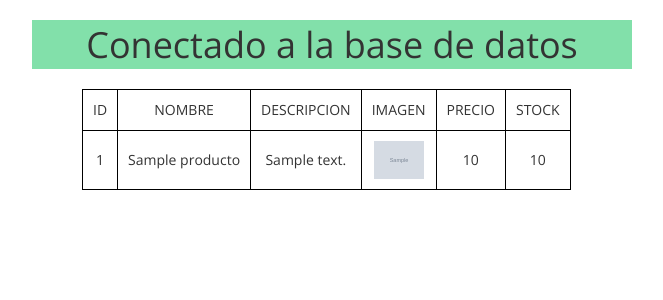
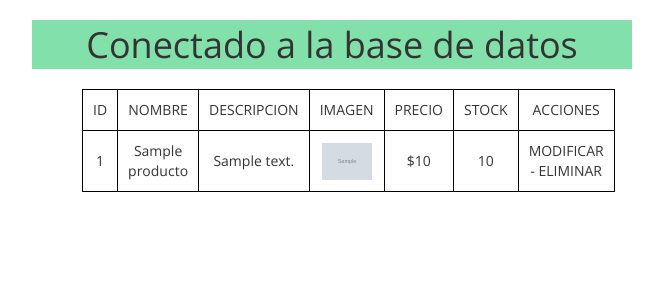
Before and after one commit to HernanFranco96/Web_Design_Course, a PHP site: page /admin/index.php in a window 1280 px wide. Shown: the part 84-384 px from the top of the page, without its empty margins (308-971 px from the left). Run offline with PHP 8.4, Linux system fonts and the light colour scheme; tables that the repository leaves empty hold one stand-in row (values such as "Sample post"); grey boxes marked "Sample" are stand-in pictures.

Commit message:
Terminando clas 6. Conexion a base de datos y Hacer peticion.

```diff
--- a/4 - PHP y MySQL/Clase 5/FASE_INICIAL/admin/panel.php
+++ b/4 - PHP y MySQL/Clase 5/FASE_INICIAL/admin/panel.php
@@ -24,6 +24,7 @@
     <td>IMAGEN</td>
     <td>PRECIO</td>
     <td>STOCK</td>
+    <td>ACCIONES</td>
     </tr>";
 
     foreach($conection->query($sql) as $value)
@@ -34,9 +35,16 @@
                 <td class="nom"><?php echo $value['nombre'] ?></td>
                 <td class="desc"><?php echo $value['descripcion'] ?></td>
                 <td class="img"><img src="..\images\productos\<?php echo $value['imagen']?>" style="width: 50px;"></td>
-                <td class="pre"><?php echo $value['precio'] ?></td>
+                <td class="pre">$<?php echo $value['precio'] ?></td>
                 <td class="stock"><?php echo $value['stock'] ?></td>
+                <td>MODIFICAR - ELIMINAR </td>
             </tr>
         <?php
     }
+
+    /**
+     * TAREA
+     * AGREGAR UNA COLUMNA MAS PARA ESCRIBIR LA PALABRA MODIFICAR CON URL
+     * Y AGREGAR BOTON PARA ELIMINAR DESDE UNA URL
+     */
 ?>
```
